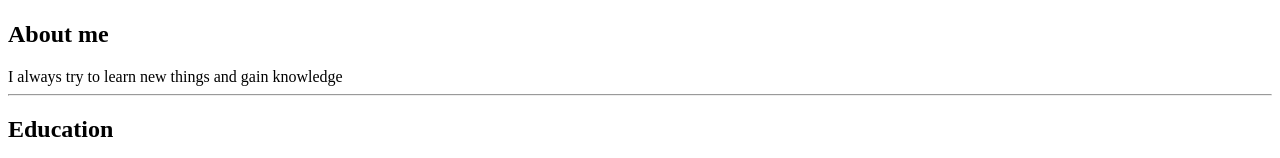
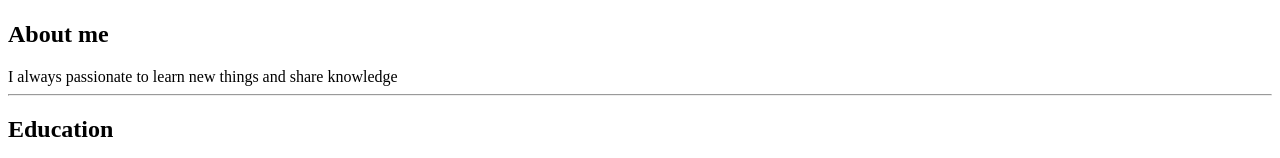
Before and after one commit to adit5665/html-Resume, a plain HTML site: page index.html in a window 1280 px wide. Shown: the part 183-341 px from the top of the page. Drawn offline with Linux system fonts and the light colour scheme.

Commit message:
Update index.html

```diff
--- a/index.html
+++ b/index.html
@@ -8,7 +8,7 @@
     <h1>Aditya Diwan</h1>
     <img src="./assets/Images/profile-pic.png" height="100">
     <h2>About me</h2>
-    <h>I always try to learn new things and gain knowledge</h>
+    <h>I always passionate to learn new things and share knowledge</h>
     <hr />
     <h2>Education</h2>
     <h>B.Tech in Information Technology - MLR Institute Of Technology </h>
```
